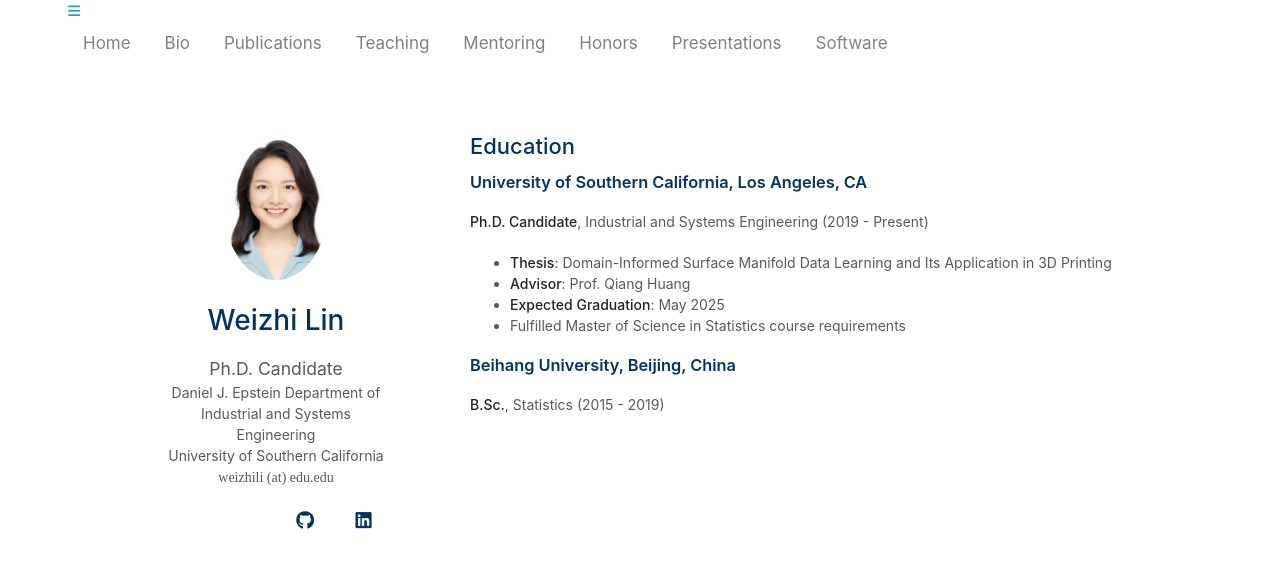
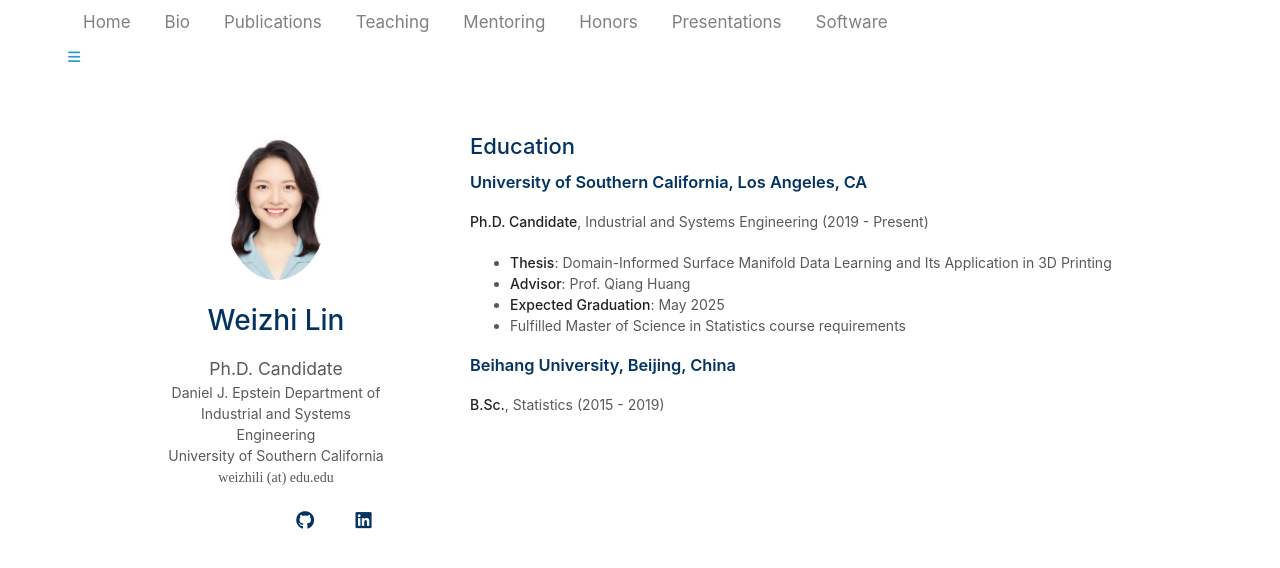
Before and after one commit to weizhi-lin/weizhi-lin.github.io, a Jekyll site: the page built from bio.md, in a window 1280 px wide. Shown: the top 568 px of the page. Built offline with Jekyll 4.4.1, drawn with Linux system fonts in a browser that asks for light colours; a style sheet for code colours, icons or effects is not loaded.

Commit message:
Update default.html

```diff
--- a/_layouts/default.html
+++ b/_layouts/default.html
@@ -80,13 +80,16 @@
   <body>
 
     <!-- Navigation Bar -->
-    <div class="topnav" id="myTopnav">
-      <a href="javascript:void(0);" class="icon" onclick="toggleNav()">
+    <div class="topnav">
+
+      <div id="myLinks">
+      {% include navigation.md %}
+      </div>
+
+      <a href="javascript:void(0);" class="icon" onclick="myFunction();reverseLinks()">
         <i class="fa fa-bars"></i>
       </a>
-      <div id="myLinks">
-        {% include navigation.md %}
-      </div>
+
     </div>
 
     <script>
```
